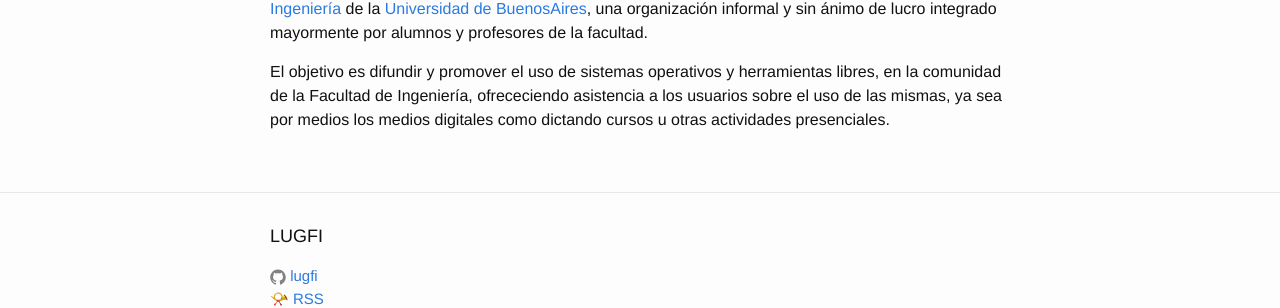
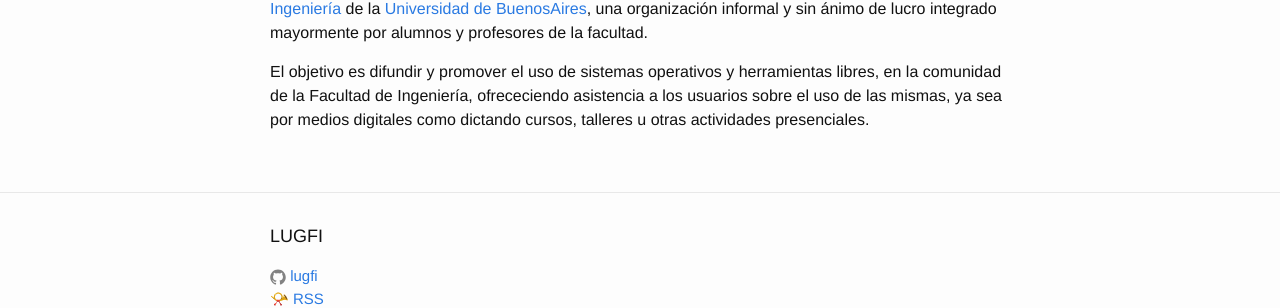
Before and after one commit to lugfi/lugfi.github.io, a Jekyll site: the page built from acerca.md, in a window 1280 px wide. Shown: the part 191-499 px from the top of the page. Built offline with Jekyll 4.4.1, drawn with Linux system fonts in a browser that asks for light colours.

Commit message:
Corrijo error de redaccion

```diff
--- a/acerca.md
+++ b/acerca.md
@@ -11,5 +11,5 @@ sin ánimo de lucro integrado mayormente por alumnos y profesores de la facultad
 
 El objetivo es difundir y promover el uso de sistemas operativos y herramientas
 libres, en la comunidad de la Facultad de Ingeniería, ofrececiendo asistencia a
-los usuarios sobre el uso de las mismas, ya sea por medios los medios digitales
-como dictando cursos u otras actividades presenciales.
+los usuarios sobre el uso de las mismas, ya sea por medios digitales como
+dictando cursos, talleres u otras actividades presenciales.
```
